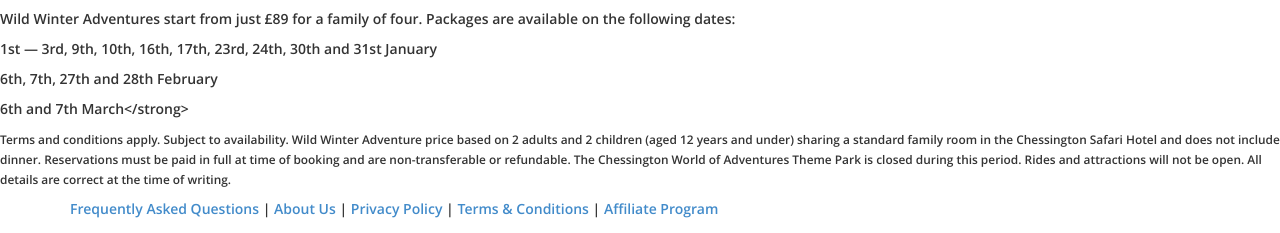
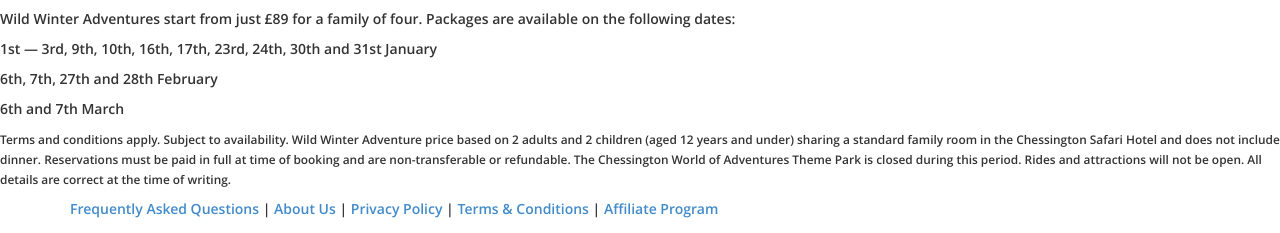
Before and after one commit to MCooke/chessington, a Jekyll site: the page built from _pages/events/wild-winter-adventures.md, in a window 1280 px wide and 1266 px high. Shown: the part 1017-1250 px from the top of the window. Built offline with Jekyll 4.4.1, drawn with Linux system fonts in a browser that asks for light colours; nearby versions of some CDN libraries.

Commit message:
Updated wild-winter-adventures.md

```diff
--- a/_pages/events/wild-winter-adventures.md
+++ b/_pages/events/wild-winter-adventures.md
@@ -43,10 +43,10 @@
 
 Wild Winter Adventures start from just £89 for a family of four. Packages are available on the following dates:
 
-<strong>1st — 3rd, 9th, 10th, 16th, 17th, 23rd, 24th, 30th and 31st January
+1st — 3rd, 9th, 10th, 16th, 17th, 23rd, 24th, 30th and 31st January
 
 6th, 7th, 27th and 28th February
 
-6th and 7th March</strong>
+6th and 7th March
 
 <small>Terms and conditions apply. Subject to availability. Wild Winter Adventure price based on 2 adults and 2 children (aged 12 years and under) sharing a standard family room in the Chessington Safari Hotel and does not include dinner. Reservations must be paid in full at time of booking and are non-transferable or refundable. The Chessington World of Adventures Theme Park is closed during this period. Rides and attractions will not be open. All details are correct at the time of writing.</small>
```
